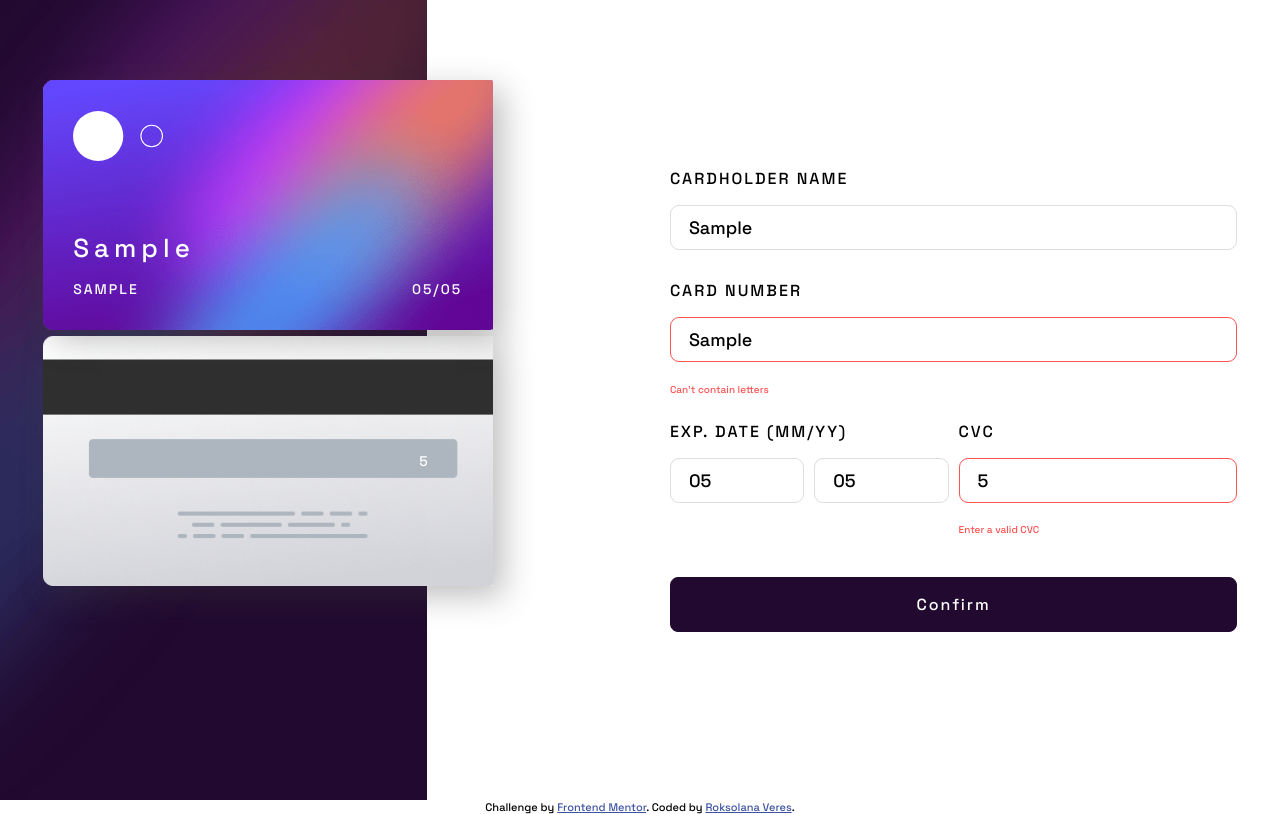
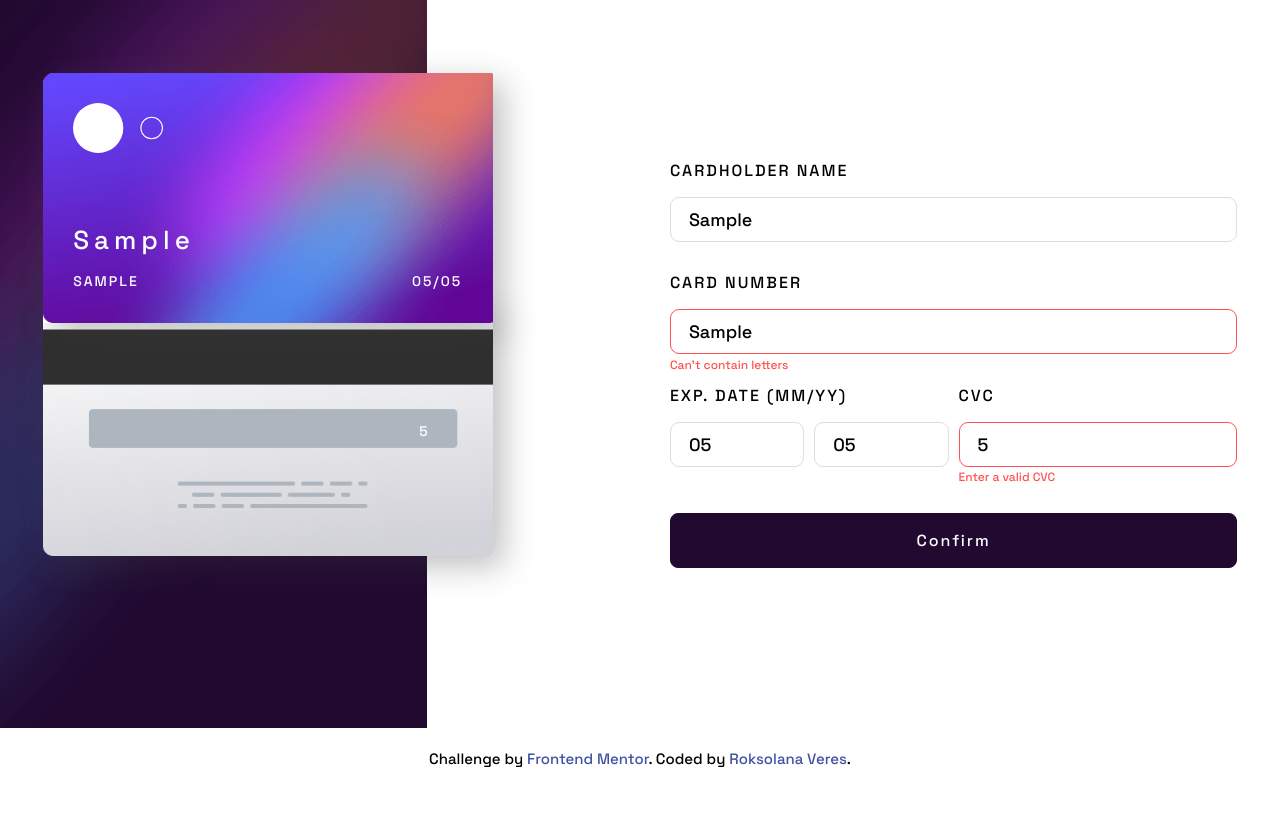
Before and after one commit to RoksolanaVeres/Interactive-card-details-form, a plain HTML site: page index.html in a window 1280 px wide. Both pictures are taken after typing "Sample", "Sample", "5", "5", "5" into the empty fields and a click on the button "Confirm". Drawn offline with Linux system fonts and the light colour scheme.

Commit message:
absolute positioned error containers

```diff
--- a/index.html
+++ b/index.html
@@ -39,6 +39,7 @@
       </div>
       <div class="form-container">
         <form class="form" action="#">
+          <div class="cardholder-name__container">
             <label for="cardholder-name" class="label cardholder-name__label"
               >Cardholder Name</label
             >
@@ -52,7 +53,9 @@
               maxlength="25"
             />
             <div class="error cardholder-name-error"></div>
-          <div class="card-number-error__container">
+          </div>
+
+          <div class="card-number__container">
             <label for="card-number" class="label">Card Number</label>
             <input
               type="text"
@@ -135,6 +138,7 @@
     </main>
 
     <footer class="attribution">
+      <p>
         Challenge by
         <a href="https://www.frontendmentor.io?ref=challenge" target="_blank"
           >Frontend Mentor</a
@@ -142,6 +146,7 @@
         <a href="https://www.frontendmentor.io/profile/RoksolanaVeres"
           >Roksolana Veres</a
         >.
+      </p>
     </footer>
     <script src="script.js"></script>
   </body>
--- a/script.js
+++ b/script.js
@@ -101,11 +101,7 @@ function validateCardNumber() {
 
 function validateNumberFormat() {
   if (!/^(\d{4}\s{1}){3}\d{4}$/.test(cardNumberInput.value)) {
-    showError(
-      numberError,
-      "Wrong format! 16 digits and spaces between each 4 digits required!",
-      cardNumberInput
-    );
+    showError(numberError, "Wrong format!", cardNumberInput);
     return false;
   }
   return true;
--- a/styles.css
+++ b/styles.css
@@ -39,7 +39,7 @@ body {
   text-transform: uppercase;
   font-size: 1.2rem;
   display: block;
-  padding-bottom: 1em;
+  padding-bottom: 0.5em;
   letter-spacing: 0.2rem;
 }
 
@@ -49,7 +49,7 @@ body {
   font-size: 1.5rem;
   font-family: "Space Grotesk", sans-serif;
   padding: 0 1em;
-  margin-bottom: 1em;
+  margin-bottom: 1.5em;
   border: 1px solid var(--light-grayish-violet);
   border-radius: 0.5em;
 }
@@ -100,8 +100,8 @@ body {
 .error {
   font-size: 1rem;
   color: var(--error);
-  margin-bottom: 2.5em;
-  margin-top: -1em;
+  position: absolute;
+  bottom: 8px;
 }
 
 /* cards */
@@ -169,7 +169,7 @@ body {
 
 /* form */
 .form-container {
-  padding: 5em 1.4em 2.5em;
+  padding: 5em 1.4em 0;
 }
 
 .form {
@@ -177,8 +177,16 @@ body {
   position: relative;
 }
 
+.cardholder-name__container {
+  position: relative;
+}
+
 .cardholder-name-input {
   width: 100%;
+}
+
+.card-number__container {
+  position: relative;
 }
 
 .card-number-input {
@@ -197,6 +205,7 @@ body {
 }
 
 .exp-date__container {
+  position: relative;
   flex: 1;
 }
 
@@ -209,6 +218,7 @@ body {
 }
 
 .cvc__container {
+  position: relative;
   flex: 1;
 }
 
@@ -247,10 +257,14 @@ body {
 .attribution {
   font-size: 1.1rem;
   text-align: center;
+  height: 4em;
+  display: grid;
+  place-content: center;
 }
 
 .attribution a {
   color: hsl(228, 45%, 44%);
+  text-decoration: none;
 }
 
 /* overlay-spinner-container */
@@ -379,6 +393,10 @@ body {
     gap: 10px;
     justify-content: space-between;
   }
+
+  .error {
+    bottom: 12px;
+  }
 }
 
 @media (min-width: 365px) {
@@ -430,7 +448,7 @@ body {
   }
 
   .form-container {
-    padding: 10em 5em 2.5em;
+    padding: 10em 5em 0;
   }
 
   .completed-form__container {
@@ -444,6 +462,7 @@ body {
 
 @media (min-width: 1000px) {
   .label {
+    padding-bottom: 1em;
     font-size: 1.6rem;
   }
 
@@ -479,7 +498,7 @@ body {
   .form-container {
     padding: 0 5% 0 0;
     align-items: center;
-    height: 100vh;
+    height: calc(100vh - 4em);
   }
 
   .form {
@@ -489,7 +508,7 @@ body {
 
   .completed-form__container {
     padding: 0 5% 0 0;
-    height: 100vh;
+    height: calc(100vh - 4em);
   }
 
   .success-text__container {
@@ -499,6 +518,15 @@ body {
 
   .continue-button {
     width: 100%;
+  }
+
+  .error {
+    font-size: 1.2rem;
+    bottom: 12px;
+  }
+
+  .attribution {
+    font-size: 1.5rem;
   }
 }
 
```
Also changed, not shown: 1 other file. Lines whose indentation alone changed are shown as unchanged.
